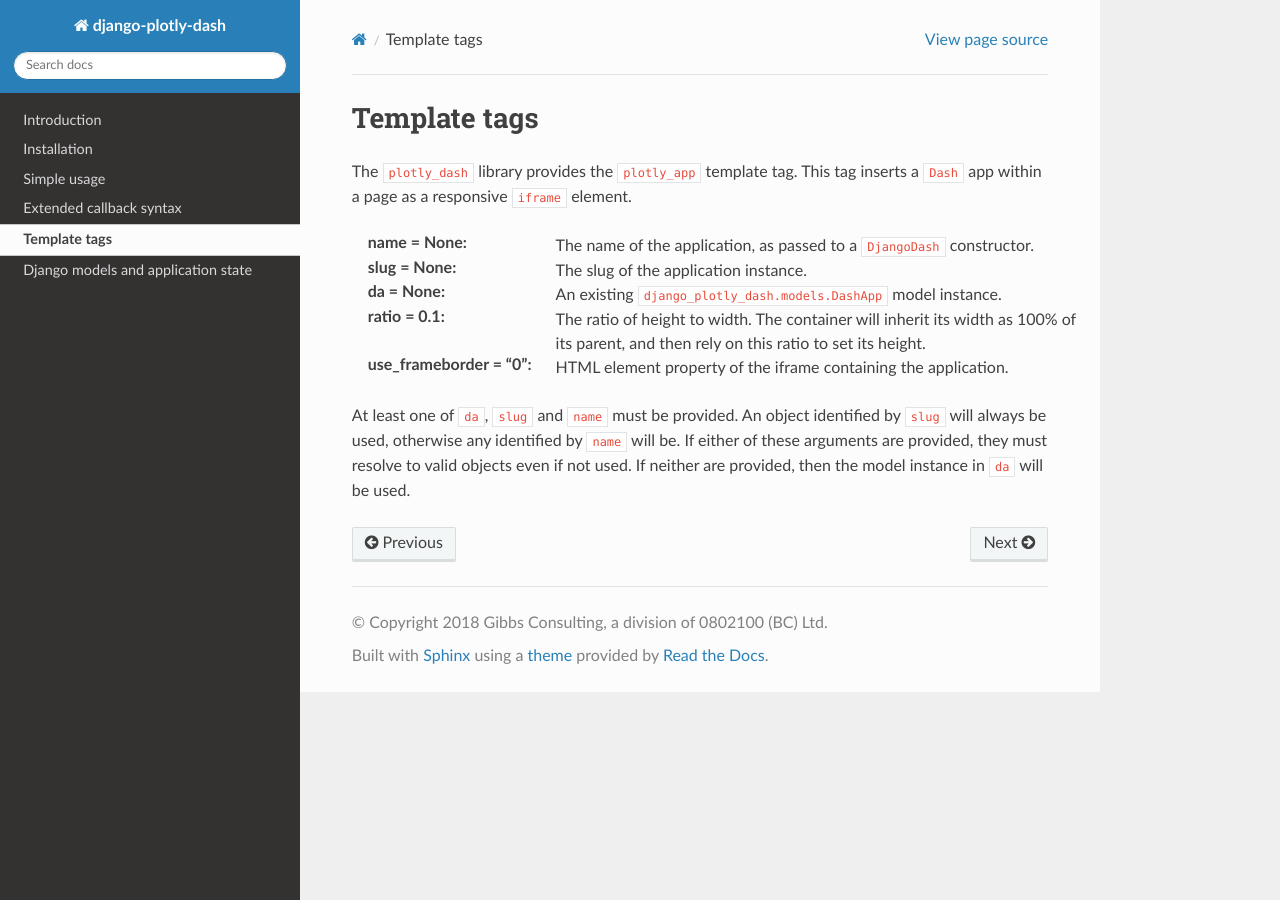
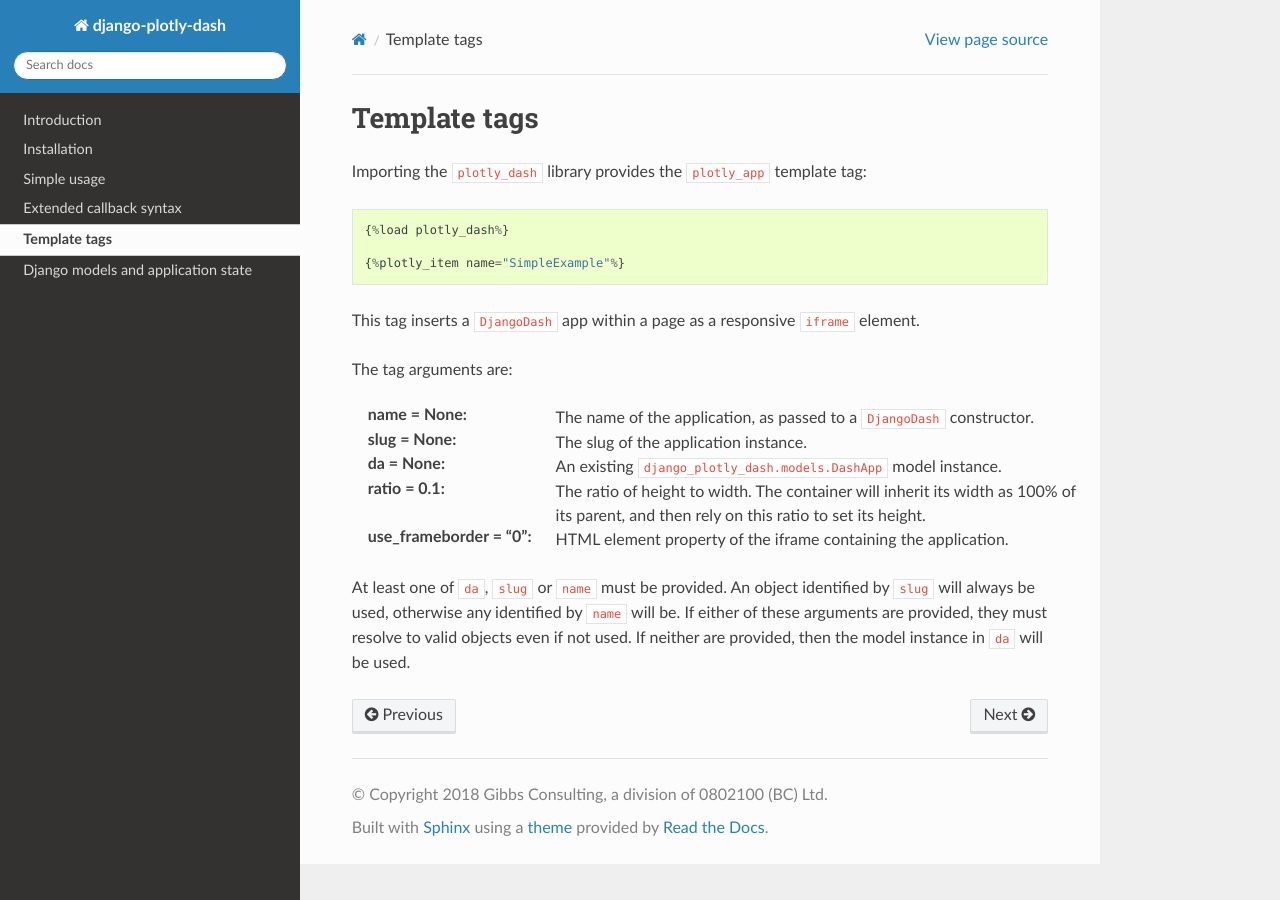
Before and after one commit to GibbsConsulting/django-plotly-dash, a Sphinx documentation site: the page built from docs/template_tags.rst, in a window 1280 px wide. Built offline with Sphinx 7.4.7 and the Read the Docs theme 2.0.0, drawn with Linux system fonts in a browser that asks for light colours.

Commit message:
Add example use of template tag

```diff
--- a/docs/template_tags.rst
+++ b/docs/template_tags.rst
@@ -3,8 +3,16 @@
 Template tags
 =============
 
-The ``plotly_dash`` library provides the ``plotly_app`` template tag. This tag inserts
-a ``Dash`` app within a page as a responsive ``iframe`` element.
+Importing the ``plotly_dash`` library provides the ``plotly_app`` template tag::
+
+  {%load plotly_dash%}
+
+  {%plotly_item name="SimpleExample"%}
+
+This tag inserts
+a ``DjangoDash`` app within a page as a responsive ``iframe`` element.
+
+The tag arguments are:
 
 :name = None: The name of the application, as passed to a ``DjangoDash`` constructor.
 :slug = None: The slug of the application instance.
@@ -13,6 +21,6 @@ a ``Dash`` app within a page as a responsive ``iframe`` element.
               this ratio to set its height.
 :use_frameborder = "0": HTML element property of the iframe containing the application.
 
-At least one of ``da``, ``slug`` and ``name`` must be provided. An object identified by ``slug`` will always be used, otherwise any
+At least one of ``da``, ``slug`` or ``name`` must be provided. An object identified by ``slug`` will always be used, otherwise any
 identified by ``name`` will be. If either of these arguments are provided, they must resolve to valid objects even if
 not used. If neither are provided, then the model instance in ``da`` will be used.
```
